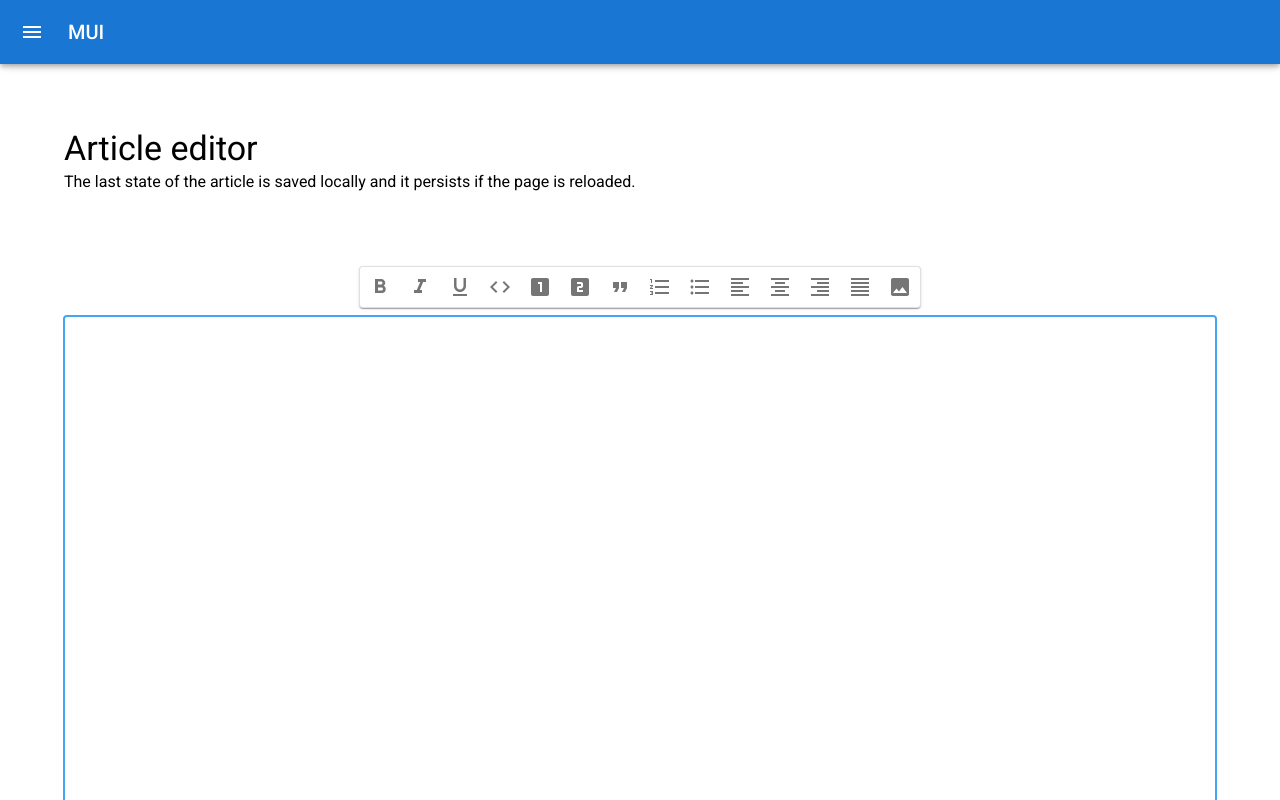
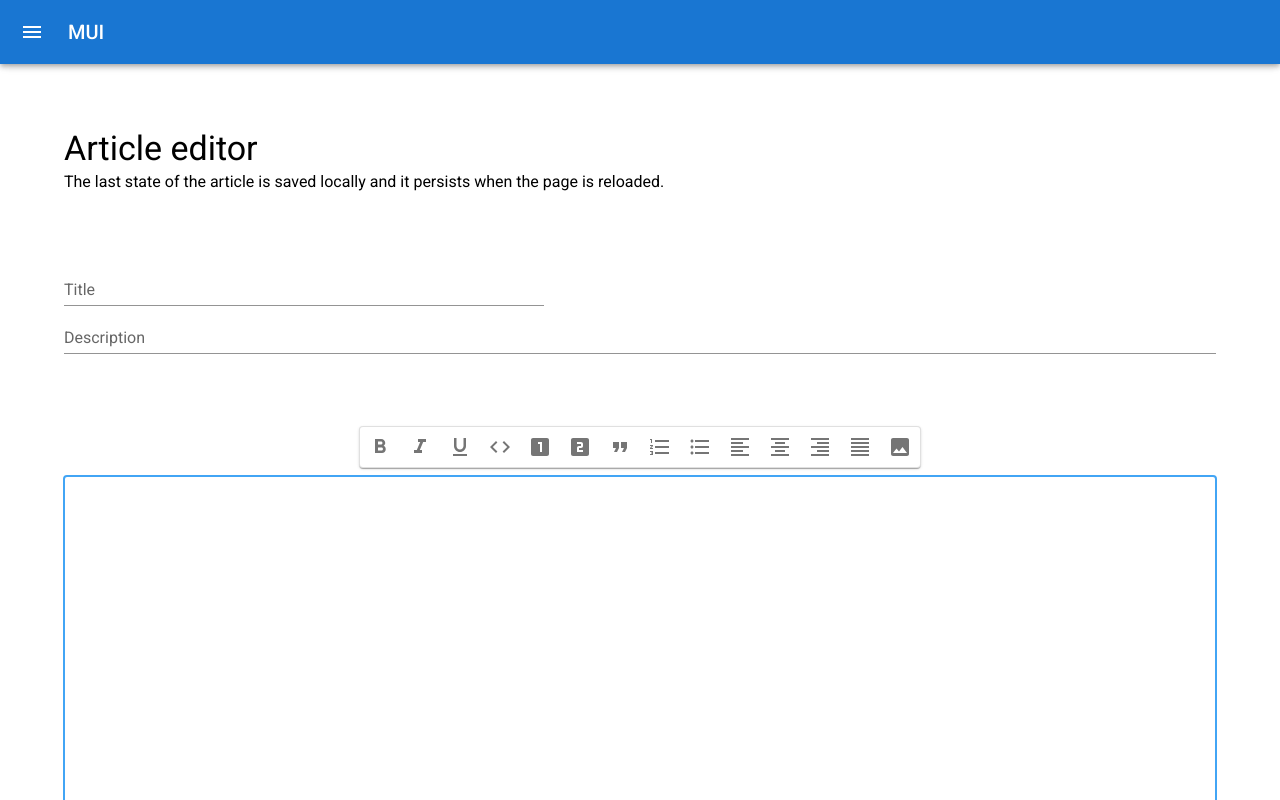
Before and after one commit to peter-peter-22/seo-blog-next, a Next.js app: page / in a window 1280 px wide. Shown: the top 800 px of the page. Built offline with nearby package versions, Linux system fonts and the light colour scheme; what @mui/material-nextjs would draw is missing.

Commit message:
add articles to db

```diff
--- a/app/page.jsx
+++ b/app/page.jsx
@@ -12,7 +12,7 @@ export default function Home() {
         Article editor
       </Typography>
       <Typography>
-        The last state of the article is saved locally and it persists if the page is reloaded.
+        The last state of the article is saved locally and it persists when the page is reloaded.
       </Typography>
       <Box sx={{ fontFamily: 'var(--font-roboto)' }}>
         <NoSSR>
--- a/app/ui/editor/ArticleEditor.jsx
+++ b/app/ui/editor/ArticleEditor.jsx
@@ -9,31 +9,60 @@ import Button from "@mui/material/Button";
 import Stack from '@mui/material/Stack';
 import Toolbar from "@mui/material/Toolbar";
 import Link from 'next/link';
+import TextField from '@mui/material/TextField';
 
 export default function ArticleEditor() {
-  const initialValue = React.useMemo(getInitialValue, []);
-  const contentRef = React.useRef(initialValue);
+  const loadedDraft = React.useMemo(loadDraft, []);
+  const contentRef = React.useRef(loadedDraft);
   const [isPending, startUpload] = useTransition();
+
+  const changeAny = React.useCallback((name, value) => {
+    contentRef.current[name] = value;
+    localStorage.setItem('draft', JSON.stringify(contentRef.current));
+  }, []);
+
+  const handleTextField = React.useCallback((name) => ({
+    onChange: (e) => {
+      changeAny(name, e.target.value);
+    },
+    defaultValue: contentRef.current[name]
+  }), [])
 
   const onSubmit = (e) => {
     e.preventDefault();
     if (isPending)
       return;
     startUpload(async () => {
-     await publishArticle(contentRef.current)
+      const res = await publishArticle(contentRef.current);
+      if (res?.errors)
+        alert(res.message);
     });
   }
 
   return (
     <form onSubmit={onSubmit}>
+      <Toolbar />
+      <TextField
+        id="title"
+        label="Title"
+        variant="standard"
+        fullWidth
+        sx={{ maxWidth: "30em" }}
+        {...handleTextField("title")}
+      />
+      <TextField
+        id="description"
+        label="Description"
+        variant="standard"
+        multiline
+        fullWidth
+        {...handleTextField("desc")}
+      />
       <TextEditor
         slateProps={{
-          initialValue,
+          initialValue: contentRef.current.article,
         }}
-        onChange={value => {
-          contentRef.current = value;
-          localStorage.setItem('content', JSON.stringify(value))
-        }}
+        onChange={value => changeAny("article", value)}
       />
       <Toolbar />
       <Typography>
@@ -50,16 +79,18 @@ export default function ArticleEditor() {
   );
 }
 
-const defaultValue = [
-  {
-    type: 'paragraph',
-    children: [{ text: '' }],
-  },
-];
+const defaultValue = {
+  article: [
+    {
+      type: 'paragraph',
+      children: [{ text: '' }],
+    },
+  ]
+};
 
-function getInitialValue() {
+function loadDraft() {
   try {
-    return JSON.parse(localStorage.getItem('content')) || defaultValue;
+    return JSON.parse(localStorage.getItem('draft')) || defaultValue;
   }
   catch {
     return defaultValue;
--- a/app/ui/editor/actions/publishArticle.js
+++ b/app/ui/editor/actions/publishArticle.js
@@ -6,34 +6,33 @@ import { redirect } from 'next/navigation';
 import prisma from "@/utils/db";
 
 const FormSchema = z.object({
-    content: z.array(z.object({})),
+    article: z.array(z.object({})),
+    title: z.string(),
+    desc: z.string()
     //title: z.string({
     //    invalid_type_error: 'Please select a customer.',
     //}),
 });
 
 export async function publishArticle(data) {
+    // Validate form fields using Zod
     console.log(data);
-
-    // Validate form fields using Zod
-    const validatedFields = FormSchema.safeParse({
-        content: data
-    });
+    const validatedFields = FormSchema.safeParse(data);
 
     // If form validation fails, return errors early. Otherwise, continue.
-    console.log(validatedFields.error);
     if (!validatedFields.success) {
+        console.log(validatedFields.error);
         return {
             errors: validatedFields.error.flatten().fieldErrors,
             message: 'Missing Fields. Failed to Create Invoice.',
         };
     }
 
-    await prisma.task.create({
+    await prisma.article.create({
         data: {
-            content: "test"
+            title: data.title,
+            desc: data.desc,
+            content: data.article
         }
     });
-
-    console.log("ok");
 }
```
Also changed, not shown: app/browse/page.jsx (+5 -2 lines), 2 other files (tests, documents, lock files or other folders).
